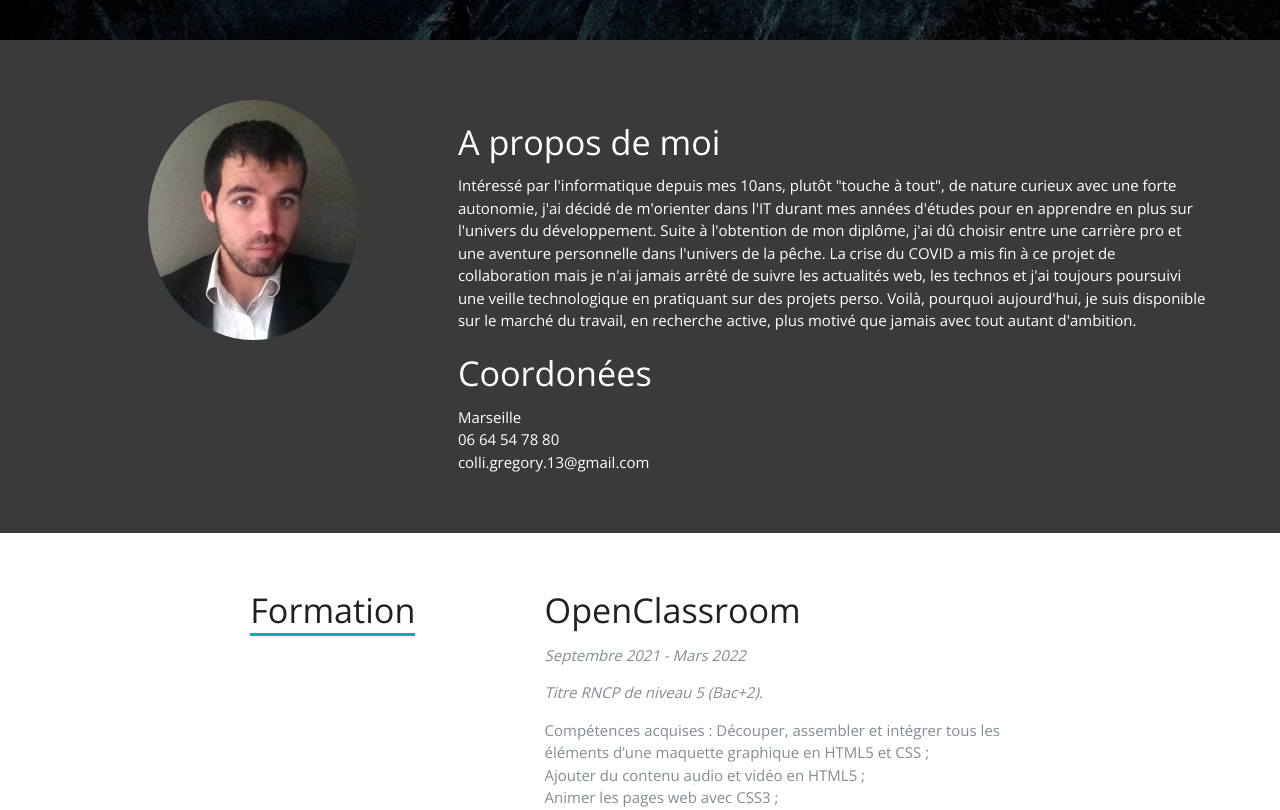
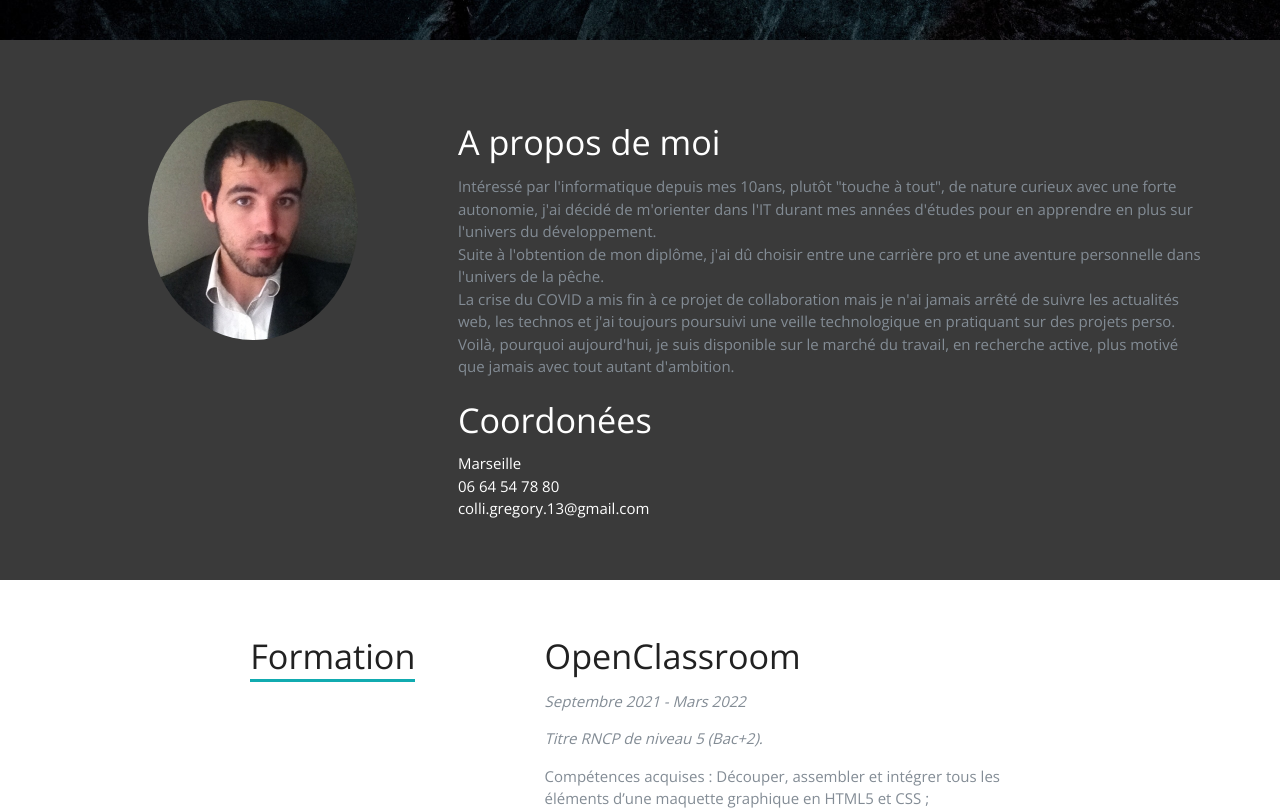
Before and after one commit to greg13013/Portfolio, a React (Create React App) app: page / in a window 1280 px wide. Shown: the part 760-1570 px from the top of the page. Built offline with nearby package versions, Linux system fonts and the light colour scheme.

Commit message:
style: ajout formatage texte saut de ligne

```diff
--- a/src/components/Description.js
+++ b/src/components/Description.js
@@ -22,7 +22,9 @@ if (data) {
       <div className="col s12 m8">
         <div>
           <h4>A propos de moi</h4>
-          {description}
+          <p className="formatageTexte">
+            {description}
+            </p>
         </div>
         <h4>Coordonées</h4>
         <div>{ville}</div>
```
